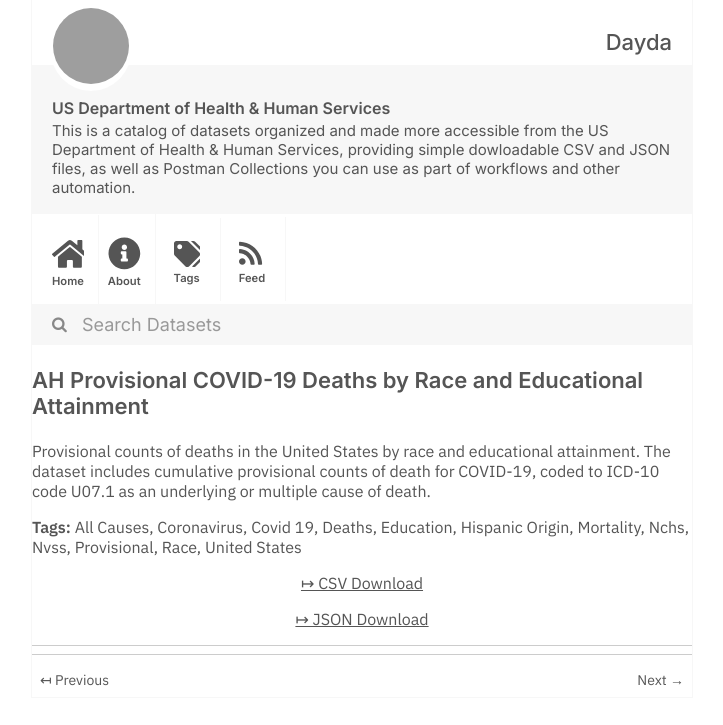
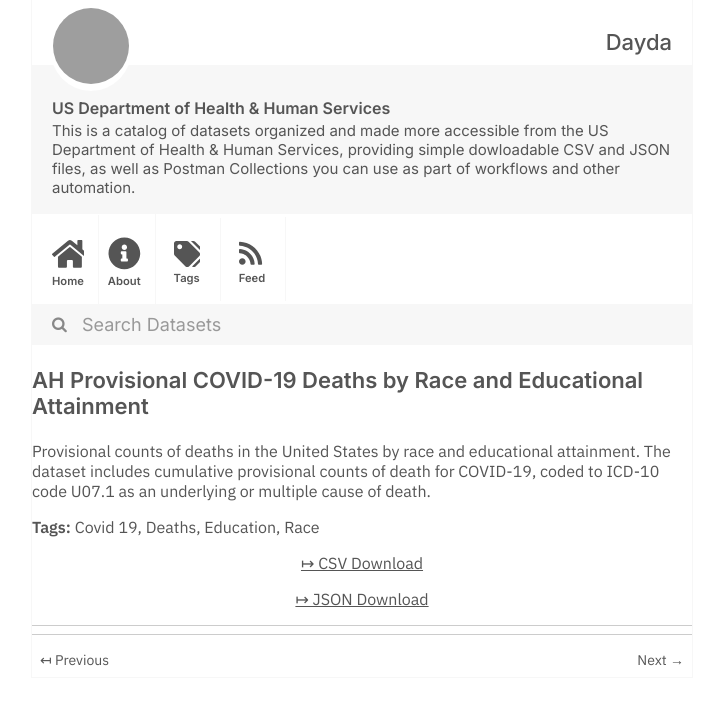
Before and after one commit to dayda-entities/us-department-of-health-and-human-services, a Jekyll site: the page built from _posts/2021-03-16-ah-provisional-covid-19-deaths-by-race-and-educational-attainment.md, in a window 1280 px wide, cut to the strip 0-725 px from the top of the page. Shown: the whole strip, without its empty margins (278-1001 px from the left). Built offline with Jekyll 4.4.1, drawn with Linux system fonts in a browser that asks for light colours; grey boxes are pictures that could not be loaded.

Commit message:
Publish Data

```diff
--- a/_posts/2021-03-16-ah-provisional-covid-19-deaths-by-race-and-educational-attainment.md
+++ b/_posts/2021-03-16-ah-provisional-covid-19-deaths-by-race-and-educational-attainment.md
@@ -1,22 +1,14 @@
 ---
 title: AH Provisional COVID-19 Deaths by Race and Educational Attainment
-created: '2021-03-16T19:48:02.330565'
-modified: '2021-04-26T21:02:47.296191'
+created: '2021-03-16T19:17:21.437462'
+modified: '2021-03-16T19:17:21.437470'
 state: active
 type: dataset
 tags:
-  - All Causes
-  - Coronavirus
   - Covid 19
   - Deaths
   - Education
-  - Hispanic Origin
-  - Mortality
-  - Nchs
-  - Nvss
-  - Provisional
   - Race
-  - United States
 groups: []
 csv_url: 'https://data.cdc.gov/api/views/i6ej-9eac/rows.csv?accessType=DOWNLOAD'
 json_url: 'https://data.cdc.gov/api/views/i6ej-9eac/rows.json?accessType=DOWNLOAD'
```
